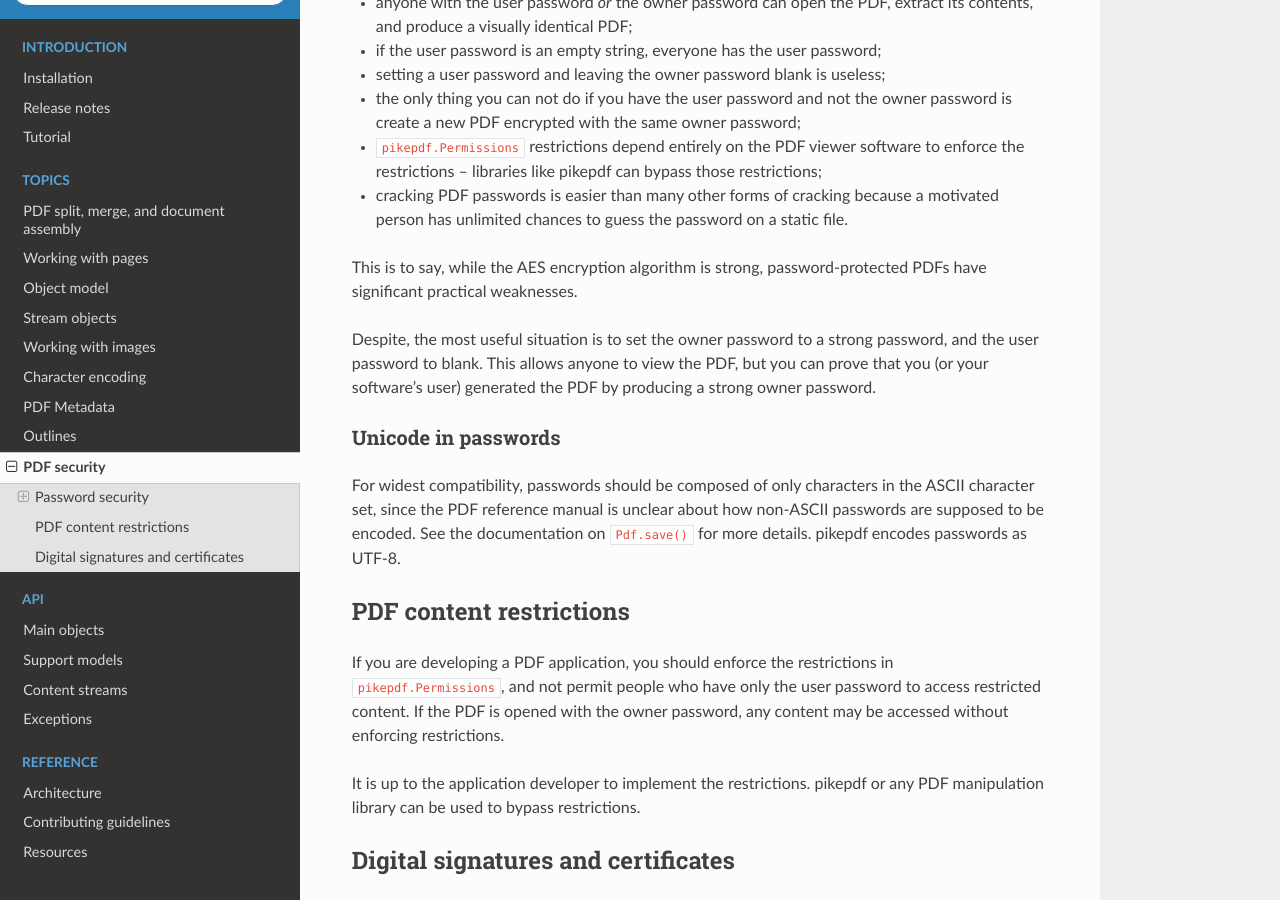
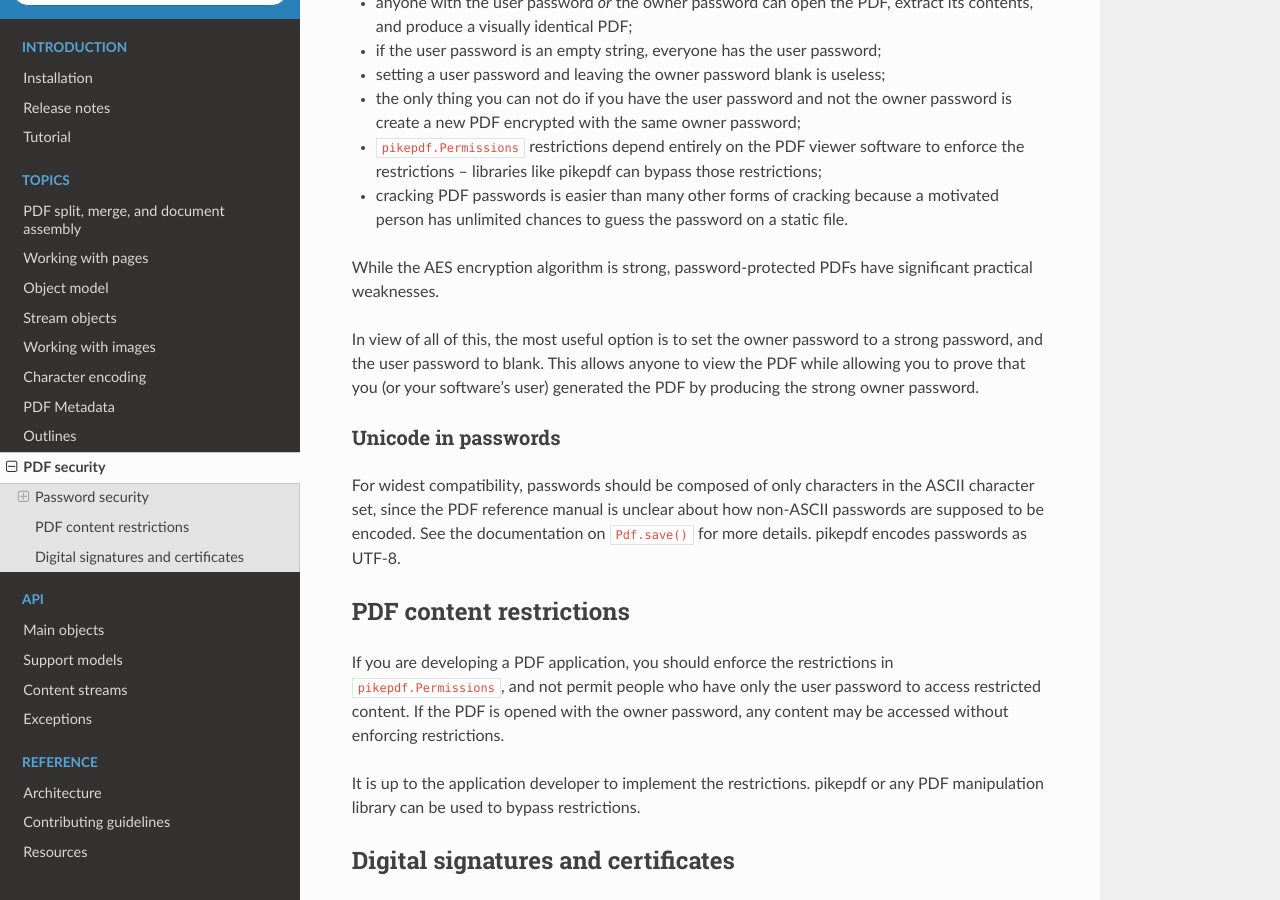
Before and after one commit to pikepdf/pikepdf, a Sphinx documentation site: the page built from docs/topics/security.rst, in a window 1280 px wide and 900 px high, scrolled down 345 px. Built offline with Sphinx 7.4.7 and the Read the Docs theme 2.0.0, drawn with Linux system fonts in a browser that asks for light colours; pages that are not in the unit, such as notebooks, are missing from menus; the version number could not be read and is left out.

Commit message:
docs: fix typos in security page
Taking m-holger's suggestion with a tweak.

```diff
--- a/docs/topics/security.rst
+++ b/docs/topics/security.rst
@@ -23,13 +23,13 @@ Note the following limitations of password security in PDFs:
 - cracking PDF passwords is easier than many other forms of cracking because
   a motivated person has unlimited chances to guess the password on a static file.
 
-This is to say, while the AES encryption algorithm is strong, password-protected
-PDFs have significant practical weaknesses.
+While the AES encryption algorithm is strong, password-protected PDFs have
+significant practical weaknesses.
 
-Despite, the most useful situation is to set the owner password to a strong
-password, and the user password to blank. This allows anyone to view the PDF,
-but you can prove that you (or your software's user) generated the PDF by
-producing a strong owner password.
+In view of all of this, the most useful option is to set the owner password to a
+strong password, and the user password to blank. This allows anyone to view the PDF
+while allowing you to prove that you (or your software's user) generated the PDF by
+producing the strong owner password.
 
 Unicode in passwords
 --------------------
```
